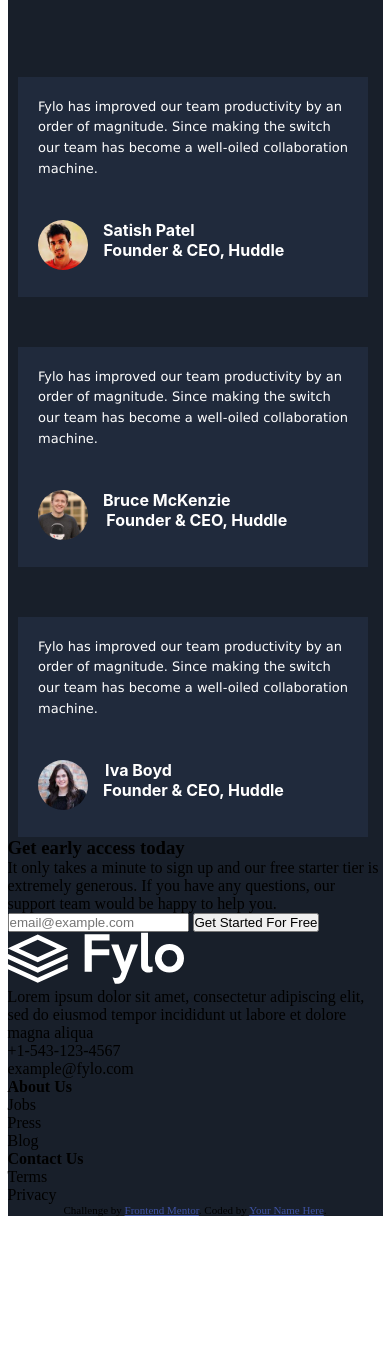
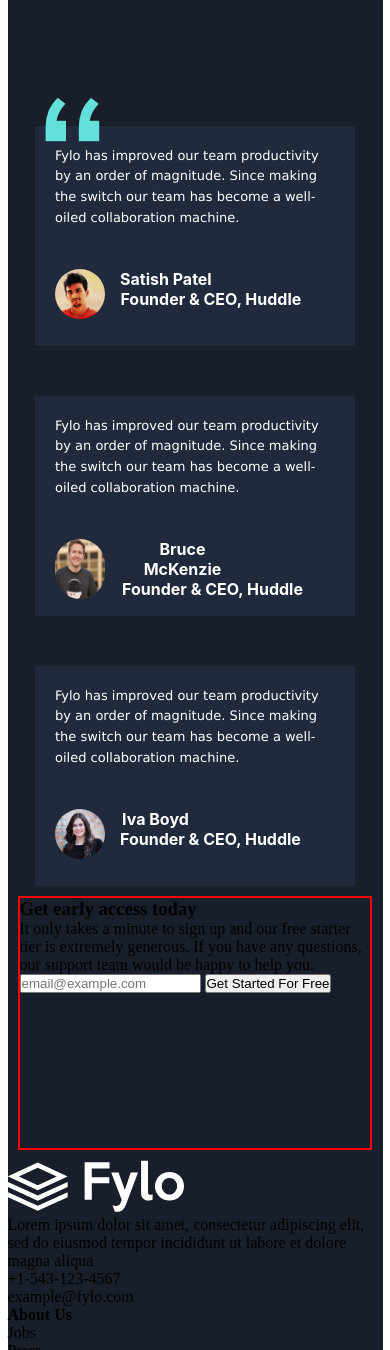
Before and after one commit to shina1/fylo-dark-theme-landing-page, a plain HTML site: page index.html in a window 390 px wide. Shown: the part 2567-3917 px from the top of the page. Before the commit the page ends 3783 px from the top, so only its background shows below. Drawn offline with Linux system fonts and the light colour scheme.

Commit message:
update to the testimonial section on mobile view

```diff
--- a/css/style.css
+++ b/css/style.css
@@ -150,12 +150,17 @@ text-align:center;
     width:360px;
     margin:0 auto;
 }
+.cards .logoImg{
+    position: relative;
+    top:70px;
+     left:30px;
+}
 .card{
     /* border:2px solid blue; */
     margin-top:50px;
-    width:350px;
+    width:320px;
     height:220px;
-    margin-left:3px;
+    margin-left:20px;
     background:hsl(219, 30%, 18%);
 }
 .card img{
@@ -187,3 +192,12 @@ text-align:center;
 .card3 .text h4:nth-child(1){
     margin-left:-20px;
 }
+
+/* ################# float card ###################### */
+
+.float{
+    border: 2px solid red;
+    height:250px;
+    width: 350px;
+    margin:10px;
+}
--- a/index.html
+++ b/index.html
@@ -81,6 +81,7 @@
       </section>
         <!-- comment section -->
       <section class="cards">
+        <img src="images/bg-quotes.png" alt="comment logo" class="logoImg">
           <div class="card card1">
             <p>Fylo has improved our team productivity by an order of magnitude. Since making the switch our team has
                 become a well-oiled collaboration machine.
```
Also changed, not shown: 2 other files.
